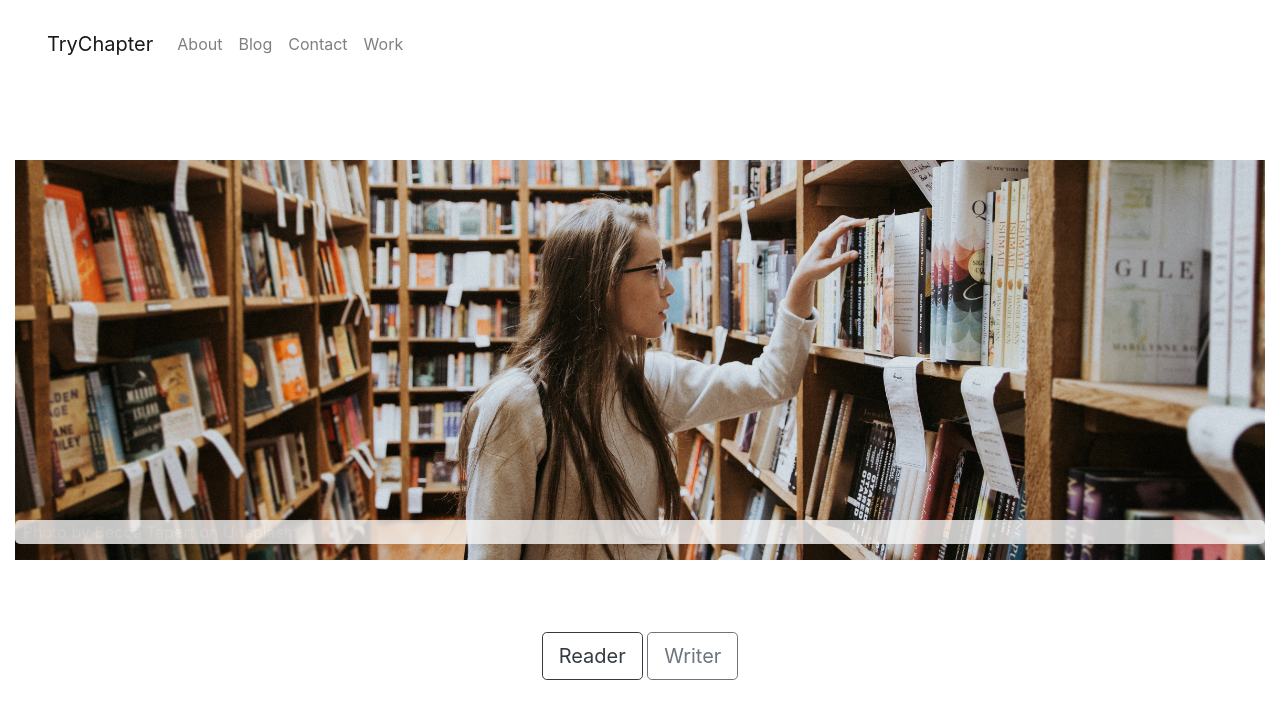
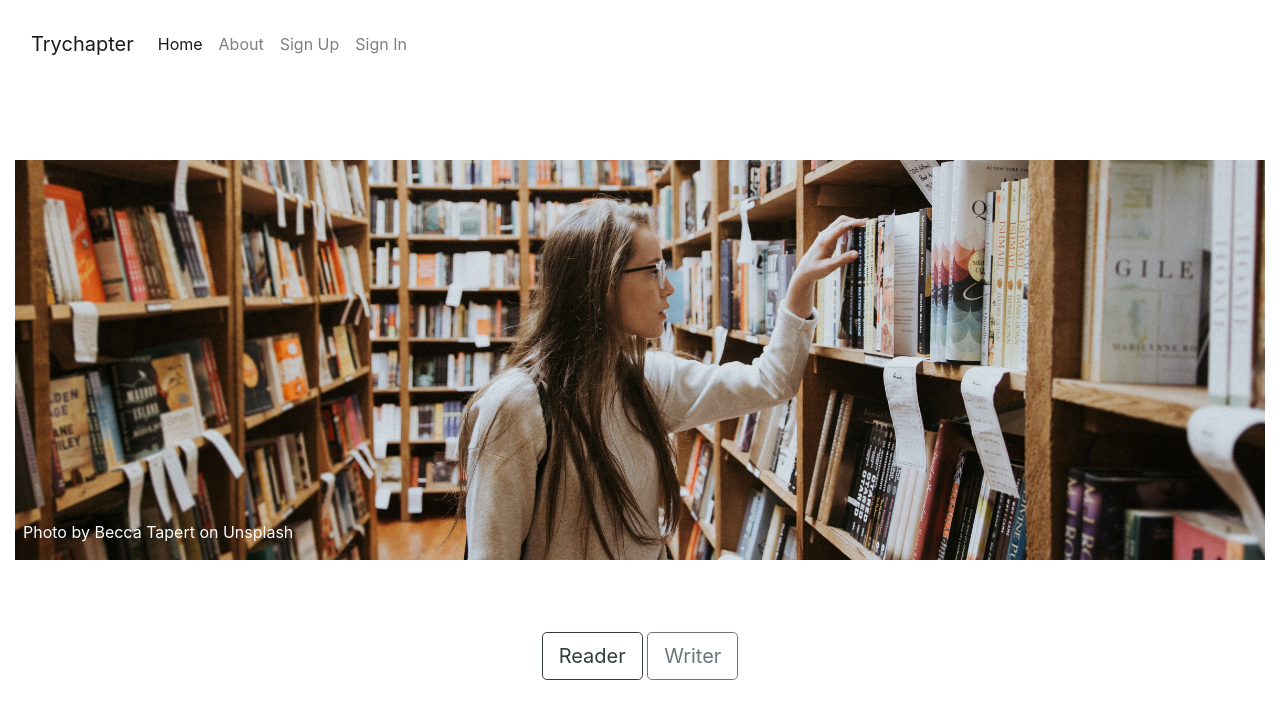
Before and after one commit to szymanskirafal/trychapter, a Django app: page / in a window 1280 px wide. Shown: the top 719 px of the page. Run offline with Django 3.2, Linux system fonts and the light colour scheme; some libraries are stand-ins or nearby versions; some web fonts are replaced.

Commit message:
fixed nav and home

```diff
--- a/trychapter/static/css/trychapter.css
+++ b/trychapter/static/css/trychapter.css
@@ -26,9 +26,3 @@ html, body {
   border-radius: 5px;
   opacity: 0.8;
 }
-
-.opa {
-  background-color: whitesmoke;
-  border-radius: 5px;
-  opacity: 0.8;
-}
--- a/trychapter/templates/_nav2.html
+++ b/trychapter/templates/_nav2.html
@@ -1,10 +1,12 @@
 
-<div class="p-3">
+<div class="py-3">
   <nav class="navbar navbar-expand-lg navbar-light bg-white">
-    <a class="navbar-brand" href="{% url 'home' %}">TryChapter</a>
-    <button class="navbar-toggler border border-white" type="button" data-toggle="collapse" data-target="#navbarNav" aria-controls="navbarNav" aria-expanded="false" aria-label="Toggle navigation"><span class="border border-0"></span>
+    <a class="navbar-brand" href="{% url 'home' %}">Trychapter</a>
+    <button class="navbar-toggler navbar-toggler-right border-white" type="button" data-toggle="collapse" data-target="#navbarSupportedContent" aria-controls="navbarSupportedContent" aria-expanded="false" aria-label="Toggle navigation">
       <span class="navbar-toggler-icon"></span>
     </button>
+
+
     <div class="collapse navbar-collapse" id="navbarSupportedContent">
       <ul class="navbar-nav mr-auto">
         <li class="nav-item active">
--- a/trychapter/templates/pages/home.html
+++ b/trychapter/templates/pages/home.html
@@ -4,11 +4,11 @@
 
 
 <div class="container-fluid d-flex flex-column h-100 justify-content-between min-height-100">
-  {% include "_nav.html" %}
+  {% include "_nav2.html" %}
   <div class="d-flex flex-column justify-content-end h-50 becca">
 
 
-    <p class="px-2 text-white opa">Photo by Becca Tapert on Unsplash</p>
+    <p class="px-2 text-white">Photo by Becca Tapert on Unsplash</p>
   </div>
   <div class="text-center ">
 
```
